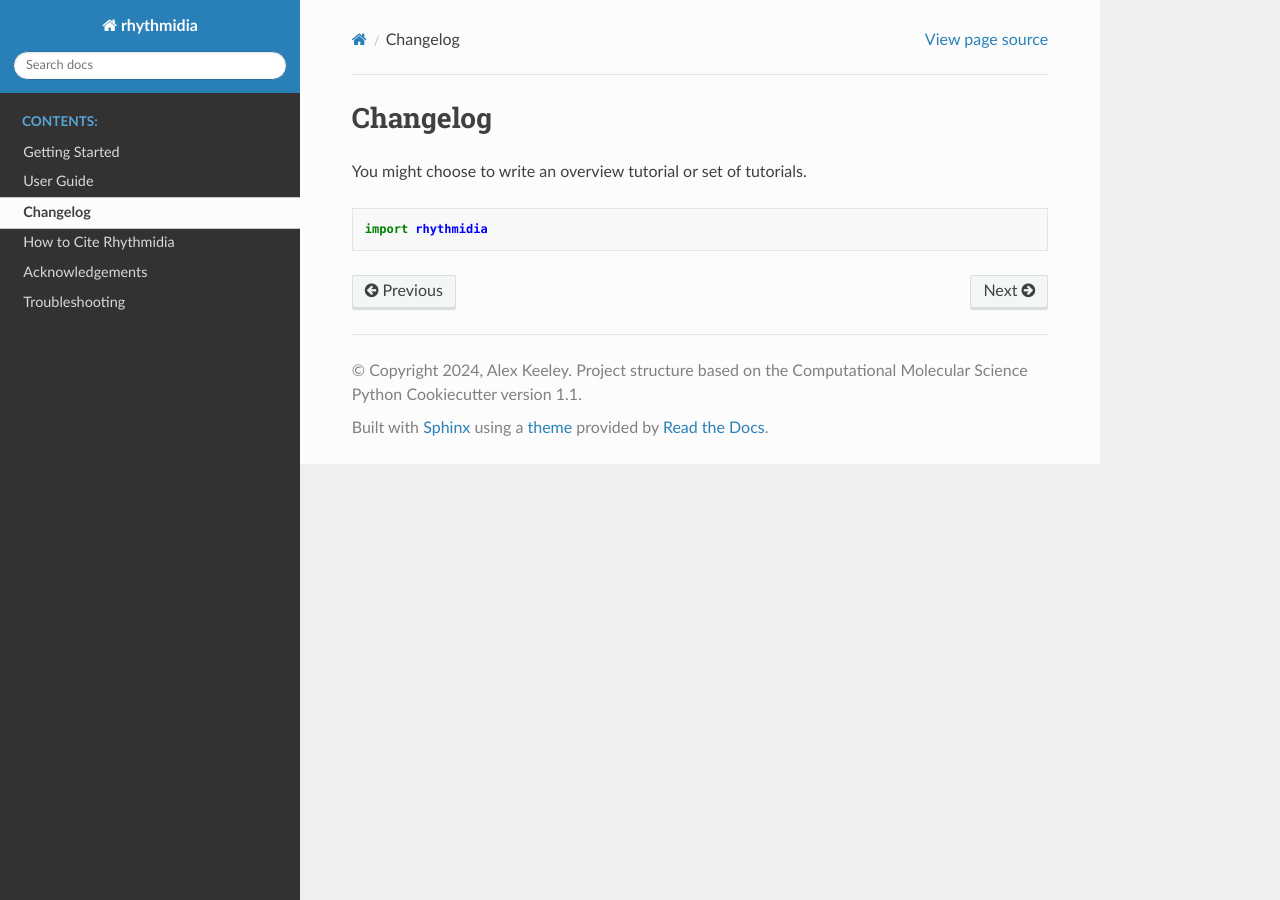
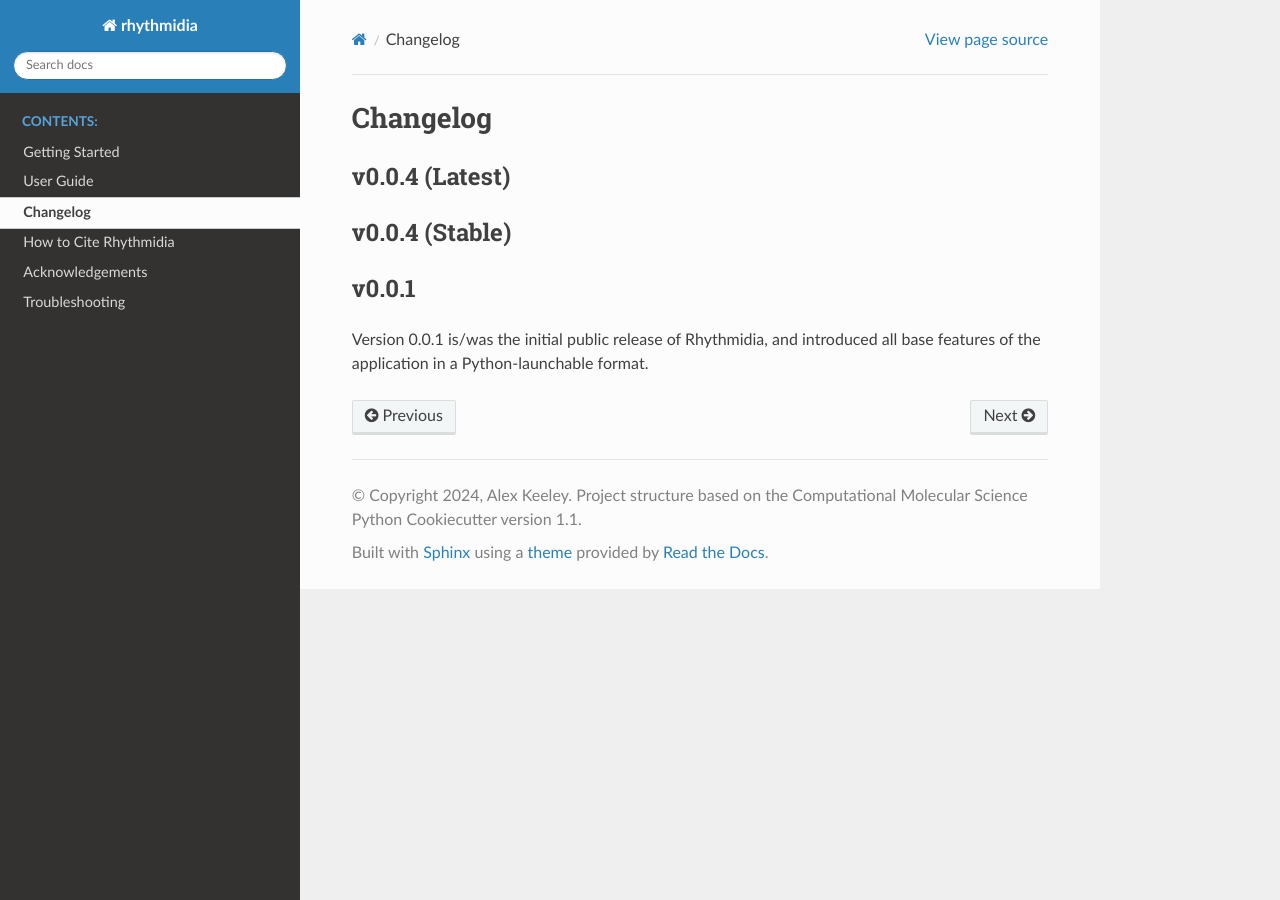
Before and after one commit to Pelham-Lab/rhythmidia, a Sphinx documentation site: the page built from docs/changelog.rst, in a window 1280 px wide. Built offline with Sphinx 7.4.7 and the Read the Docs theme 2.0.0, drawn with Linux system fonts in a browser that asks for light colours; the version number could not be read and is left out.

Commit message:
Updated docs

```diff
--- a/docs/changelog.rst
+++ b/docs/changelog.rst
@@ -1,9 +1,12 @@
 Changelog
 ===============
 
+v0.0.4 (Latest)
+---------------
 
-You might choose to write an overview tutorial or set of tutorials.
+v0.0.4 (Stable)
+---------------
 
-.. code-block:: python
-
-    import rhythmidia
+v0.0.1
+---------------
+Version 0.0.1 is/was the initial public release of Rhythmidia, and introduced all base features of the application in a Python-launchable format.
```
